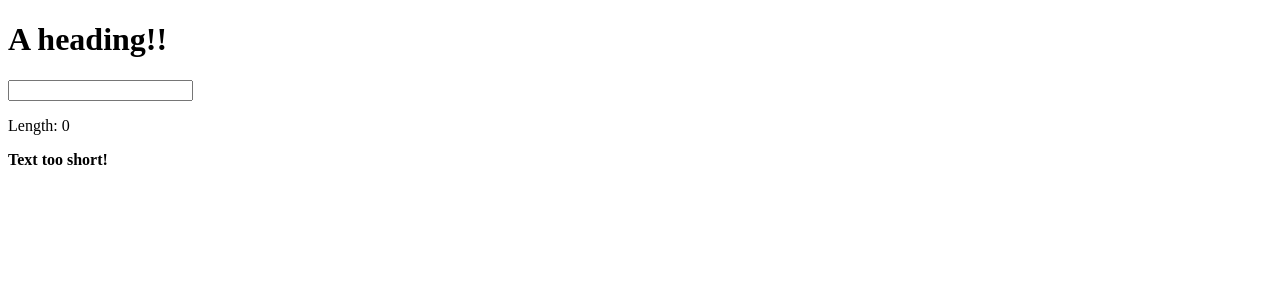
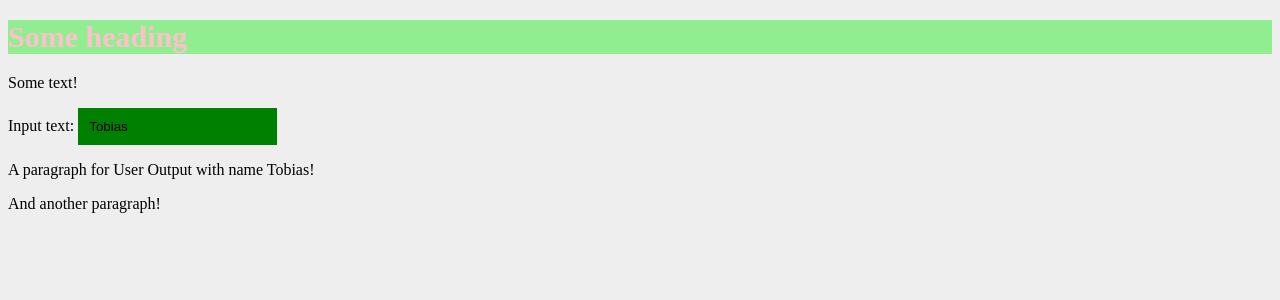
Before and after one commit to Haugen/udemy-react-max, a React (Create React App) app: page / in a window 1280 px wide. Shown: the top 300 px of the page. Built offline with nearby package versions, Linux system fonts and the light colour scheme.

Commit message:
Some styling practice with Radium

```diff
--- a/package.json
+++ b/package.json
@@ -4,6 +4,7 @@
   "private": true,
   "dependencies": {
     "bootstrap": "^4.1.3",
+    "radium": "^0.25.0",
     "react": "^16.5.2",
     "react-dom": "^16.5.2",
     "react-scripts": "2.0.4"
--- a/src/examples/assignment1/App.js
+++ b/src/examples/assignment1/App.js
@@ -1,4 +1,5 @@
-import React, {Component} from 'react';
+import React, { Component } from 'react';
+import Radium from 'radium';
 import UserInput from './UserInput';
 import UserOutput from './UserOutput';
 
@@ -17,20 +18,37 @@ class App extends Component {
 
   styles = {
     color: 'pink',
-    fontSize: '30px'
+    fontSize: '30px',
+    // Radium lets us add hover states in here.
+    ':hover': {
+      fontWeight: 'bold',
+      color: 'red'
+    },
+    // For media queries, we need to wrap the whole app in <StyleRoot>
+    '@media (min-width: 500px)': {
+      background: 'lightgreen'
+    }
   }
 
   render() {
+    const classNames = [];
+    if (this.state.userName.length <= 3) {
+      classNames.push('red');
+    }
+    if (this.state.userName.length <= 2) {
+      classNames.push('bold');
+    }
+
     return(
       <div className="app">
         <h1 style={this.styles}>Some heading</h1>
+        <p className={classNames.join(' ')}>Some text!</p>
         <UserInput name={this.state.userName} changed={this.nameChangedHandler} />
         <UserOutput name={this.state.userName} />
-        <UserOutput name="Anders" />
-        <UserOutput name="Jonas" />
       </div>
     );
   };
 }
 
-export default App;
+// Radium as a higher order function.
+export default Radium(App);
--- a/src/examples/assignment1/UserInput.js
+++ b/src/examples/assignment1/UserInput.js
@@ -1,9 +1,18 @@
 import React from 'react';
 
 const UserInput = props => {
+  let color = 'red'
+
+  if (props.name.length > 5) {
+    color = 'green';
+  }
+
   const inputStyles = {
-    border: '1px solid red'
+    border: `1px solid ${color}`
   }
+
+  inputStyles.padding = '10px';
+  inputStyles.backgroundColor = color;
 
   return(
     <div className="user-output">
--- a/src/examples/assignment1/index.css
+++ b/src/examples/assignment1/index.css
@@ -1,3 +1,11 @@
 body {
   background-color: #eee;
 }
+
+.red {
+  color: red;
+}
+
+.bold {
+  font-weight: bold;
+}
--- a/src/index.js
+++ b/src/index.js
@@ -1,9 +1,10 @@
 import React from 'react';
 import ReactDOM from 'react-dom';
-import App from './examples/assignment2/App';
+import { StyleRoot } from 'radium';
+import App from './examples/assignment1/App';
 import * as serviceWorker from './serviceWorker';
 
-ReactDOM.render(<App />, document.getElementById('root'));
+ReactDOM.render(<StyleRoot><App /></StyleRoot>, document.getElementById('root'));
 
 // If you want your app to work offline and load faster, you can change
 // unregister() to register() below. Note this comes with some pitfalls.
```
Also changed, not shown: src/examples/blueprint/App.js (added, +11 -0 lines), 1 other file (tests, documents, lock files or other folders).
